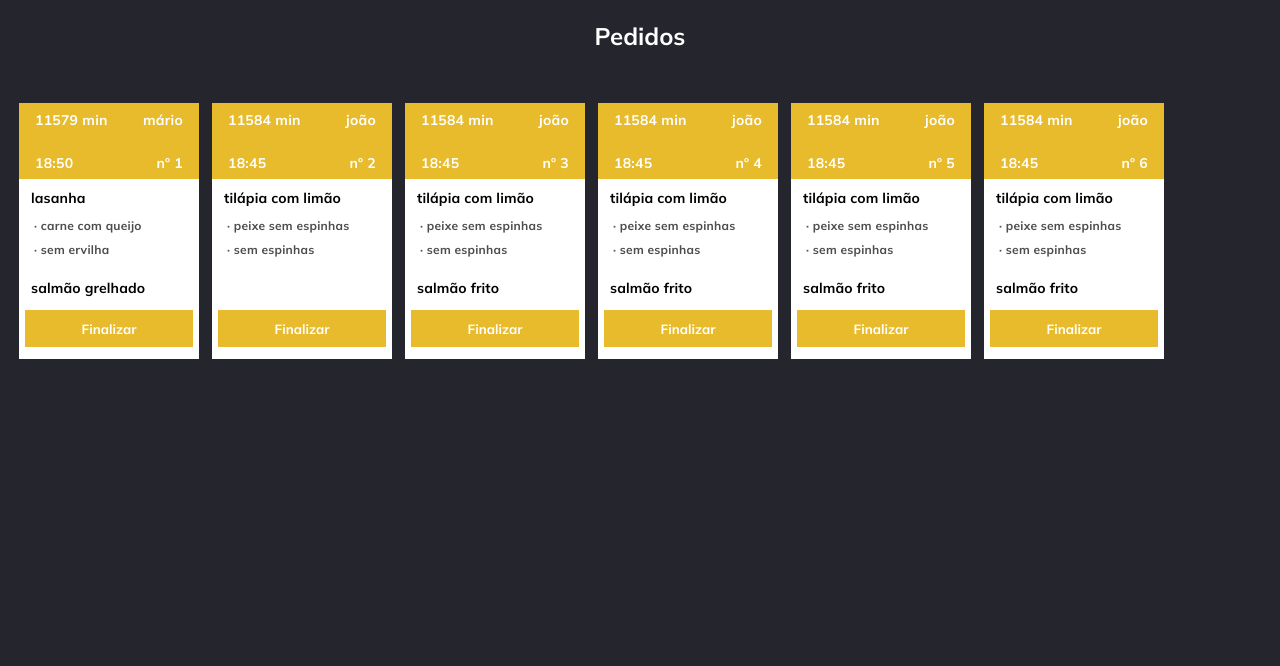
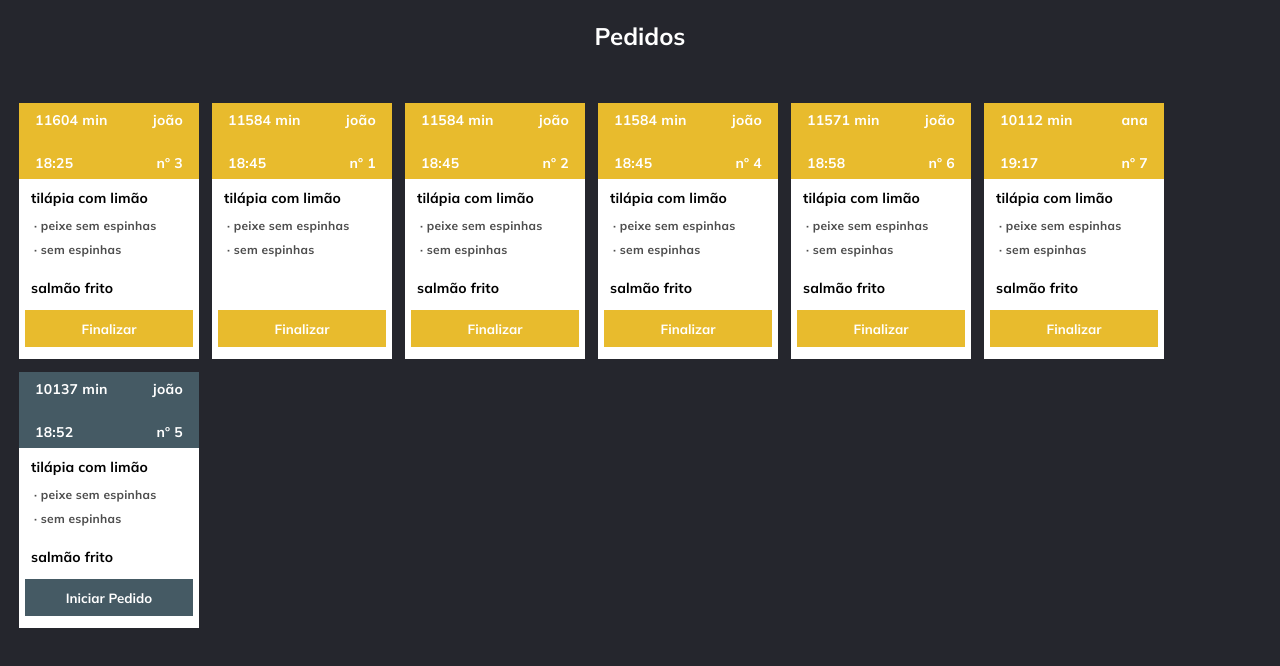
Before and after one commit to schneiker/parte-vitor, an Angular app: page /tela-cozinha in a window 1280 px wide. Shown: the top 666 px of the page. Built offline with nearby package versions, Linux system fonts and the light colour scheme; data requests are answered from the project's data file.

Commit message:
inclusão de iniciar pedido e ordenação por horário

```diff
--- a/db.json
+++ b/db.json
@@ -26,10 +26,10 @@
         }
       ],
       "preco": 69.98,
-      "horario": "2024-10-24T18:50:00.000Z",
-      "status": "em preparo",
+      "horario": "2024-10-24T18:40:00.000Z",
+      "status": "aguardando entrega",
       "numeroPedido": 1,
-      "tempo": "1318 min"
+      "tempo": "1428 min"
     },
     {
       "id": "2",
@@ -44,8 +44,8 @@
       "preco": 29.99,
       "horario": "2024-10-24T18:45:00.000Z",
       "status": "em preparo",
-      "numeroPedido": 2,
-      "tempo": "166 min"
+      "numeroPedido": 1,
+      "tempo": "1398 min"
     },
     {
       "id": "3",
@@ -65,8 +65,8 @@
       "preco": 29.99,
       "horario": "2024-10-24T18:45:00.000Z",
       "status": "em preparo",
-      "numeroPedido": 3,
-      "tempo": "166 min"
+      "numeroPedido": 1,
+      "tempo": "1398 min"
     },
     {
       "id": "4",
@@ -84,7 +84,7 @@
         }
       ],
       "preco": 29.99,
-      "horario": "2024-10-24T18:45:00.000Z",
+      "horario": "2024-10-24T18:25:00.000Z",
       "status": "em preparo",
       "numeroPedido": 4,
       "tempo": "166 min"
@@ -126,9 +126,51 @@
         }
       ],
       "preco": 29.99,
-      "horario": "2024-10-24T18:45:00.000Z",
+      "horario": "2024-10-25T18:52:15.454Z",
+      "status": "não aceito",
+      "numeroPedido": 6,
+      "tempo": "166 min"
+    },
+    {
+      "id": "7",
+      "nomeCliente": "joão",
+      "itens": [
+        {
+          "nomePrato": "tilápia com limão",
+          "descricao": "· peixe sem espinhas",
+          "observacao": "· sem espinhas"
+        },
+        {
+          "nomePrato": "salmão frito",
+          "descricao": "· aspargo com molho",
+          "observacao": "· sem molho de amendoim"
+        }
+      ],
+      "preco": 29.99,
+      "horario": "2024-10-24T18:58:57.905Z",
       "status": "em preparo",
-      "numeroPedido": 6,
+      "numeroPedido": 7,
+      "tempo": "166 min"
+    },
+    {
+      "id": "8",
+      "nomeCliente": "ana",
+      "itens": [
+        {
+          "nomePrato": "tilápia com limão",
+          "descricao": "· peixe sem espinhas",
+          "observacao": "· sem espinhas"
+        },
+        {
+          "nomePrato": "salmão frito",
+          "descricao": "· aspargo com molho",
+          "observacao": "· sem molho de amendoim"
+        }
+      ],
+      "preco": 29.99,
+      "horario": "2024-10-25T19:17:29.212Z",
+      "status": "em preparo",
+      "numeroPedido": 8,
       "tempo": "166 min"
     }
   ]
--- a/src/app/components/cozinha-pedido/cozinha-pedido.component.css
+++ b/src/app/components/cozinha-pedido/cozinha-pedido.component.css
@@ -104,3 +104,19 @@
     font-weight: 700;
     background-color: var(--branco-figma);
 }
+
+.pedido-nao-aceito {
+    background-color: var(--pedido-nao-aceito);
+  }
+
+.b-finalizar.pedido-nao-aceito {
+    background-color: var(--pedido-nao-aceito);
+    color: white;
+}
+
+.pedido-nao-aceito .info-pedido-pai,
+.pedido-nao-aceito .info-pedido,
+.pedido-nao-aceito .b-finalizar,
+.pedido-nao-aceito .texto-branco {
+  background-color: var(--pedido-nao-aceito);
+}
--- a/src/app/components/cozinha-pedido/cozinha-pedido.component.html
+++ b/src/app/components/cozinha-pedido/cozinha-pedido.component.html
@@ -1,11 +1,11 @@
 <section class="pedido">
-  <div class="info-pedido-pai">
+  <div class="info-pedido-pai" [ngClass]="{ 'pedido-nao-aceito': pedido.status === 'não aceito' }">
     <div class="info-pedido">
       <div class="texto-branco">{{ pedido.tempo }}</div>
       <div class="texto-branco">{{ pedido.nomeCliente }}</div>
     </div>
     <div class="info-pedido">
-      <div class="texto-branco">{{ pedido.horario | date: 'HH:mm' }}</div>
+      <div class="texto-branco">{{ pedido.horario ? (pedido.horario | date: 'HH:mm') : 'Horário indefinido' }}</div>
       <div class="texto-branco">nº {{ pedido.numeroPedido }}</div>
     </div>
   </div>
@@ -17,6 +17,12 @@
     </div>
   </div>
   <div id="botao">
-    <button class="b-finalizar" (click)="finalizarPedido(pedido.id)">Finalizar</button>
+    <button
+      class="b-finalizar"
+      [ngClass]="{ 'pedido-nao-aceito': pedido.status === 'não aceito' }"
+      (click)="pedido.status === 'não aceito' ? aceitarPedido(pedido.id) : finalizarPedido(pedido.id)"
+    >
+      {{ pedido.status === 'não aceito' ? 'Iniciar Pedido' : 'Finalizar' }}
+    </button>
   </div>
 </section>
--- a/src/app/components/cozinha-pedido/cozinha-pedido.component.ts
+++ b/src/app/components/cozinha-pedido/cozinha-pedido.component.ts
@@ -15,6 +15,13 @@ export class CozinhaPedidoComponent {
 
   constructor(private pedidoService: PedidoService) {}
 
+  aceitarPedido(id: number): void {
+    this.pedidoService.aceitarPedido(id).subscribe(() => {
+      this.pedido.status = 'em preparo';
+      console.log('Pedido aceito com sucesso:', this.pedido);
+    });
+  }
+
   finalizarPedido(id: number): void {
     if (this.pedido && this.pedido.id === id) {
       this.pedido.status = 'aguardando entrega';
--- a/src/app/components/pedido.service.ts
+++ b/src/app/components/pedido.service.ts
@@ -20,6 +20,7 @@
 import { Injectable } from '@angular/core';
 import { HttpClient } from '@angular/common/http';
 import { Observable } from 'rxjs';
+import { map, switchMap } from 'rxjs/operators';
 
 @Injectable({
   providedIn: 'root'
@@ -63,6 +64,25 @@ export class PedidoService {
     return this.http.put(`${this.apiUrl}/${id}`, pedidoAtualizado);
   }
 
+  aceitarPedido(id: number): Observable<any> {
+    const horarioAtual = new Date().toISOString(); // Captura a data atual
+
+    // Busca o pedido completo antes de atualizar
+    return this.getPedidoById(id).pipe(
+      map(pedido => ({
+        ...pedido, // Mantém os dados do pedido
+        status: 'em preparo',
+        horario: horarioAtual // Atualiza o horário
+      })),
+      switchMap(pedidoAtualizado => this.updatePedido(id, pedidoAtualizado))
+    );
+  }
+
+  // Função auxiliar para buscar o pedido pelo ID
+  getPedidoById(id: number): Observable<any> {
+    return this.http.get<any>(`${this.apiUrl}/${id}`);
+  }
+
   deletePedido(id: number): Observable<any> {
     return this.http.delete(`${this.apiUrl}/${id}`);
   }
--- a/src/app/components/tela-inicial-cozinha/tela-inicial-cozinha.component.ts
+++ b/src/app/components/tela-inicial-cozinha/tela-inicial-cozinha.component.ts
@@ -22,7 +22,7 @@ export class TelaInicialCozinhaComponent implements OnInit {
   getPedidos(): void {
     this.pedidoService.getPedidos().subscribe((data) => {
       this.pedidos = data
-        .filter(pedido => pedido.status === 'em preparo')
+        .filter(pedido => pedido.status === 'não aceito' || pedido.status === 'em preparo')
         .map((pedido, index) => {
           const horario = new Date(pedido.horario);
           return {
@@ -31,6 +31,18 @@ export class TelaInicialCozinhaComponent implements OnInit {
             horario: horario,
             tempo: this.calcularTempo(horario)
           };
+        })
+        .sort((a, b) => {
+          // Ordena os pedidos "em preparo" por horário (ordem crescente)
+          if (a.status === 'em preparo' && b.status === 'em preparo') {
+            return new Date(a.horario).getTime() - new Date(b.horario).getTime();
+          }
+          // Move pedidos "em preparo" acima dos "não aceito"
+          if (a.status === 'em preparo') return -1;
+          if (b.status === 'em preparo') return 1;
+
+          // Para os "não aceito", preserva a ordem de horário
+          return new Date(a.horario).getTime() - new Date(b.horario).getTime();
         });
     });
   }
--- a/src/styles.css
+++ b/src/styles.css
@@ -20,6 +20,7 @@ body {
     --cinza-texto-fundo: #474F5A;
     --cinza-botao-inativo: #818D9F;
     --fundo-telas: #25262D;
+    --pedido-nao-aceito: #455A64;
 }
 
 html, body { height: 100%; }
```
Also changed, not shown: src/app/components/tela-inicial-cozinha/tela-inicial-cozinha.component.css (line endings or trailing spaces).
